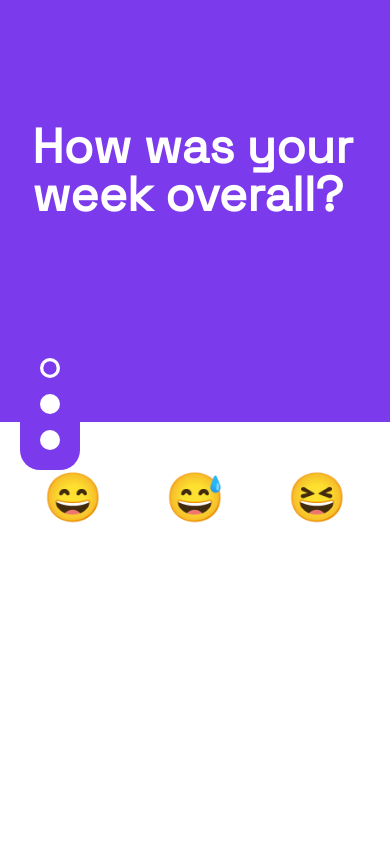
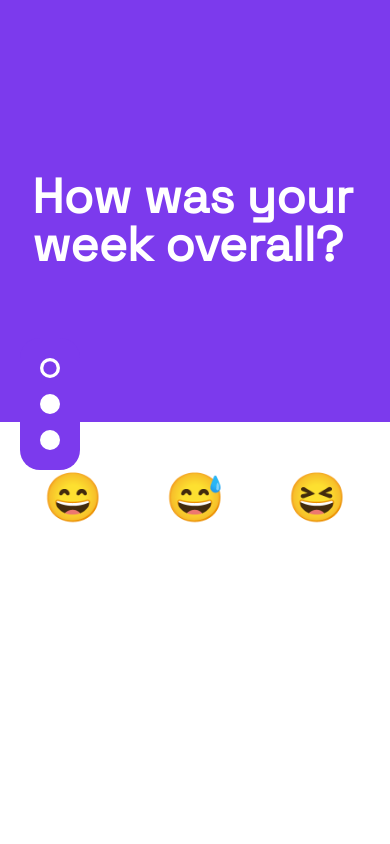
Before and after one commit to vanya6537/dubai-rakbank-react-app, a React (Create React App) app: page / in a window 390 px wide. Shown: the top 844 px of the page. Built offline with nearby package versions, Linux system fonts and the light colour scheme.

Commit message:
adopt mobile scroll function, scrollTo top when showing results, remove unused styles

```diff
--- a/package.json
+++ b/package.json
@@ -10,7 +10,7 @@
     "@types/node": "^16.7.13",
     "@types/react": "^18.0.0",
     "@types/react-dom": "^18.0.0",
-    "framer-motion": "^11.0.6",
+    "framer-motion": "11",
     "lucide-react": "^0.335.0",
     "react": "^18.2.0",
     "react-dom": "^18.2.0",
--- a/src/App.css
+++ b/src/App.css
@@ -9,6 +9,10 @@ html {
   -webkit-scroll-snap-type: y mandatory;
   overflow-x: hidden;
 }
+html * {
+  scroll-snap-type: y mandatory;
+  -webkit-scroll-snap-type: y mandatory;
+}
 
 body,html {
   min-height: 100dvh;
@@ -17,7 +21,6 @@ body,html {
   /* overflow-x: hidden; */
   scroll-snap-type: y mandatory;
   -webkit-scroll-snap-type: y mandatory;
-  position: relative;
 }
 * {
   font-family: 'Space Grotesk', sans-serif;
@@ -49,8 +52,6 @@ body,html {
     display: flex;
     justify-content: center;
     align-items: center;
-    /* position: relative; */
-    scroll-snap-align: center;
     perspective: 500px;
   }
 
@@ -61,6 +62,7 @@ body,html {
     /* position: relative; */
     min-height: 90dvh;
     margin: 20px;
+    scroll-snap-align: start;
     /* overflow: hidden; */
   }
 }
@@ -81,10 +83,13 @@ body,html {
     height: 50dvh;
     justify-content: center;
     align-items: end;
+    perspective: 500px;
+
   }
   section > div {
     padding-top: 20px;
     width: 100%;
+    scroll-snap-align: start;
 
     min-height: 50dvh;
   }
@@ -92,12 +97,3 @@ body,html {
 #slider {
   top: calc(50% - 84px)
 }
-/* section > div > p { */
-  /* position: absolute; */
-  /* With respect to scroll configuration */
-  /* top: calc(50% - 144px + 42px); */
-  /* right: 0; */
-  /* bottom: 0; */
-  /* width: 100%;
-  height: 100%; */
-/* } */
--- a/src/App.tsx
+++ b/src/App.tsx
@@ -1,4 +1,4 @@
-import React, { useState } from "react";
+import React, { useEffect, useState } from "react";
 import "./App.css";
 import emoji from "emojis-list";
 import { VerticalSlider } from "./components/VerticalSlider";
@@ -12,7 +12,6 @@ import { Question } from "./components/Question";
 import { Options } from "./components/Options";
 import { questionsConfig } from "./lib/config";
 
-
 function App() {
   const [step, setStep] = useState<"quiz" | "results">("quiz");
   const [active, setActive] = useState(0);
@@ -21,14 +20,6 @@ function App() {
   const questions = questionsConfig;
 
   const total = questions.length;
-
-  const { scrollYProgress } = useScroll();
-
-  useSpring(scrollYProgress, {
-    stiffness: 100,
-    damping: 30,
-    restDelta: 0.001,
-  });
 
   // Send results to server mocked function
   function sendResultsToServer(answers: Record<string, string>) {
@@ -46,6 +37,12 @@ function App() {
     //   });
   }
 
+  useEffect(() => {
+    if (step === "results") {
+      window.scrollTo(0, 0);
+    }
+  }, [step])
+  ;
   return (
     <div className="App bg-violet-600">
       <VerticalSlider total={total} active={active} onChange={setActive} />
@@ -58,14 +55,15 @@ function App() {
             exit={{ x: 0, opacity: 1, transition: { duration: 1 } }}
           >
             {questions.map((q, i) => (
-              <m.div key={`question-content-${i}`} className="flex flex-col sm:!flex-row h-dvh relative">
               <m.div
-                    className="flex flex-col sm:py-10 items-center sm:w-1/2 bg-violet-600 h-1/2 sm:h-full"
-                    onViewportEnter={() => {
+                key={`question-content-${i}`}
+                className="flex flex-col sm:!flex-row h-dvh relative"
+
+              >
+                <m.div className="flex flex-col sm:py-10 items-center sm:w-1/2 bg-violet-600 h-1/2 sm:h-full">
+                  <Question question={q.title} id={i} onViewportEnter={() => {
                   setActive(i);
-                    }}
-                  >
-                    <Question question={q.title} id={i} />
+                }}/>
                 </m.div>
                 <m.div className="flex flex-col items-center justify-center h-1/2 sm:h-dvh sm:w-1/2 bg-white p-5">
                   <Options
@@ -119,7 +117,9 @@ function App() {
                   <p className="text-2xl sm:text-3xl text-left p-5">
                     <span>{title}</span>
                     {" - "}
-                    <span className="font-bold">{answer ? answer : "No answer"}</span>
+                    <span className="font-bold">
+                      {answer ? answer : "No answer"}
+                    </span>
                   </p>
                 );
               })}
--- a/src/components/Options.tsx
+++ b/src/components/Options.tsx
@@ -48,23 +48,35 @@ export const Options = ({
   };
 
   return (
-    <m.div className={`h-full ${data.length>4?'sm:h-1/2':'sm:h-1/3'} flex flex-col w-full`}>
-      <m.div className={`grid grid-cols-3 grid-flow-column-dense sm:grid-cols-${data.length>3?4:3} row-span-1 gap-4 sm:gap-8 items-center justify-center w-full pt-8`}>
+    <m.div
+      className={`h-full ${
+        data.length > 4 ? "sm:h-1/2" : "sm:h-1/3"
+      } flex flex-col w-full`}
+    >
+      <m.div
+        className={`grid grid-cols-3 grid-flow-row-dense sm:!grid-cols-${
+          data.length > 3 ? 4 : 3
+        } row-span-1 gap-4 sm:gap-8 items-center justify-center w-full pt-8`}
+      >
         {data.map((d, i) => (
           <m.button
             data-testid={`${d.label}-${i}`}
             key={`${d.label}-${i}`}
-            className={`text-5xl sm:text-7xl cursor-pointer transition-all delay-0 ${
+            className={`text-5xl sm:text-7xl cursor-pointer ${
               answer === d.label ? "bg-violet-300 p-4 rounded-md" : ""
             }`}
-            onClick={(e) => {e.preventDefault();
+            onClick={(e) => {
+              e.preventDefault();
               handleClick(i);
             }}
             whileHover={{ scale: 1.2 }}
             whileTap={{ scale: 0.9 }}
             onHoverEnd={() => handleHoverEnd(i)}
             onHoverStart={() => handleHover(i)}
-            onTapStart={(e)=> {handleClick(i); e.stopPropagation();}}
+            onTapStart={(e) => {
+              handleClick(i);
+              e.stopPropagation();
+            }}
           >
             {d.icon}
           </m.button>
@@ -72,7 +84,7 @@ export const Options = ({
       </m.div>
       <m.div className="flex flex-col items-center h-2/3">
         <AnimatePresence>
-          {(active) && (
+          {active && (
             <m.p
               key="active"
               initial={{ opacity: 0, y: 20 }}
@@ -80,7 +92,7 @@ export const Options = ({
               exit={{ opacity: 0, y: 20 }}
               className="text-7xl text-left font-bold text-violet-600 pt-14"
             >
-              {active||answer}
+              {active || answer}
             </m.p>
           )}
         </AnimatePresence>
--- a/src/components/Question.tsx
+++ b/src/components/Question.tsx
@@ -1,38 +1,48 @@
 import { useRef } from "react";
-import { m, useScroll, useTransform, MotionValue } from "framer-motion";
+import {
+  motion as m,
+  useScroll,
+  // useTransform,
+  // MotionValue,
+  // useSpring,
+} from "framer-motion";
 
-function useParallax(value: MotionValue<number>, distance: number) {
-  return useTransform(value, [0, 1], [-distance, distance]);
-}
+// function useParallax(value: MotionValue<number>, distance: number) {
+//   return useTransform(value, [0, 1], [0, distance]);
+// }
 
 export const Question = ({
   question,
   id,
+onViewportEnter
 }: {
   question: string;
   id: number;
+  onViewportEnter:()=>void;
 }) => {
-  const ref = useRef<any>(null);
+  const ref = useRef<any>(undefined);
   const { scrollYProgress } = useScroll({
     target: ref,
-    offset: ["start start", "end end"],
+    offset: ["start end", "end end"],
   });
 
-  const y = useParallax(scrollYProgress, 100);
+
+  // const y = useParallax(scrollYProgress, 100);
 
   return (
-    <section key={id} className="w-full sm:h-full">
+    <m.section
+      key={id}
+      style={{ scale: scrollYProgress, opacity: scrollYProgress }}
+      className="w-full sm:h-full "
+      onViewportEnter={onViewportEnter}
+    >
       <m.div
-        ref={ref}
-        className="flex items-center justify-center w-full bg-violet-600"
-      >
-        <m.p
-          className="text-5xl md:text-7xl text-left pl-8 sm:pl-20 font-bold text-white lg:pr-20 left-[9%] mt-[100px]"
-          style={{ y }}
-        >
+            ref={ref}
+            className="flex items-center justify-center w-full h-full bg-violet-600 relative">
+        <m.p className="text-5xl md:text-7xl text-left pl-8 sm:pl-20 font-bold text-white lg:pr-20 left-[9%]">
           {question}
         </m.p>
       </m.div>
-    </section>
+    </m.section>
   );
 };
```
Also changed, not shown: 1 other file (tests, documents, lock files or other folders). Lines whose indentation alone changed are shown as unchanged.
